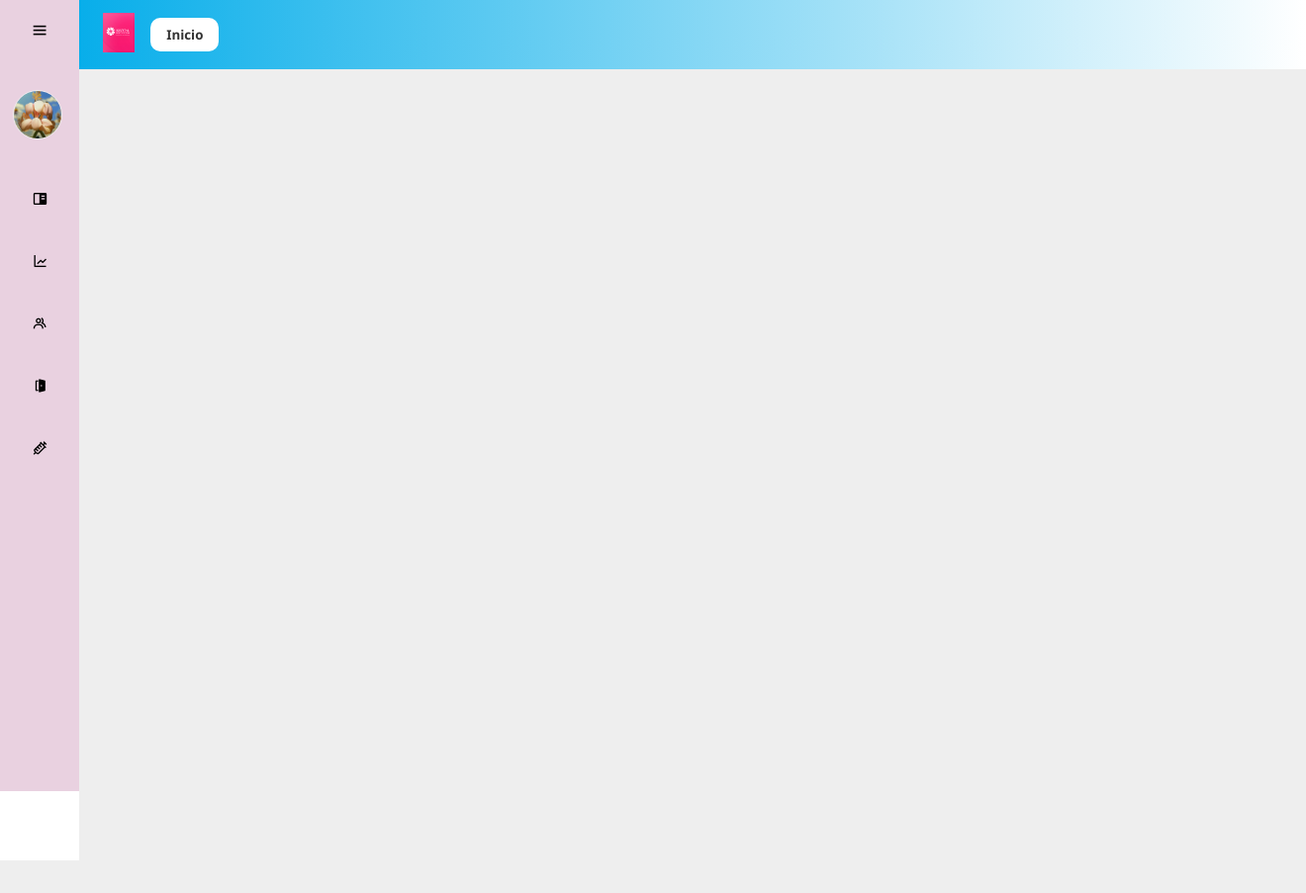
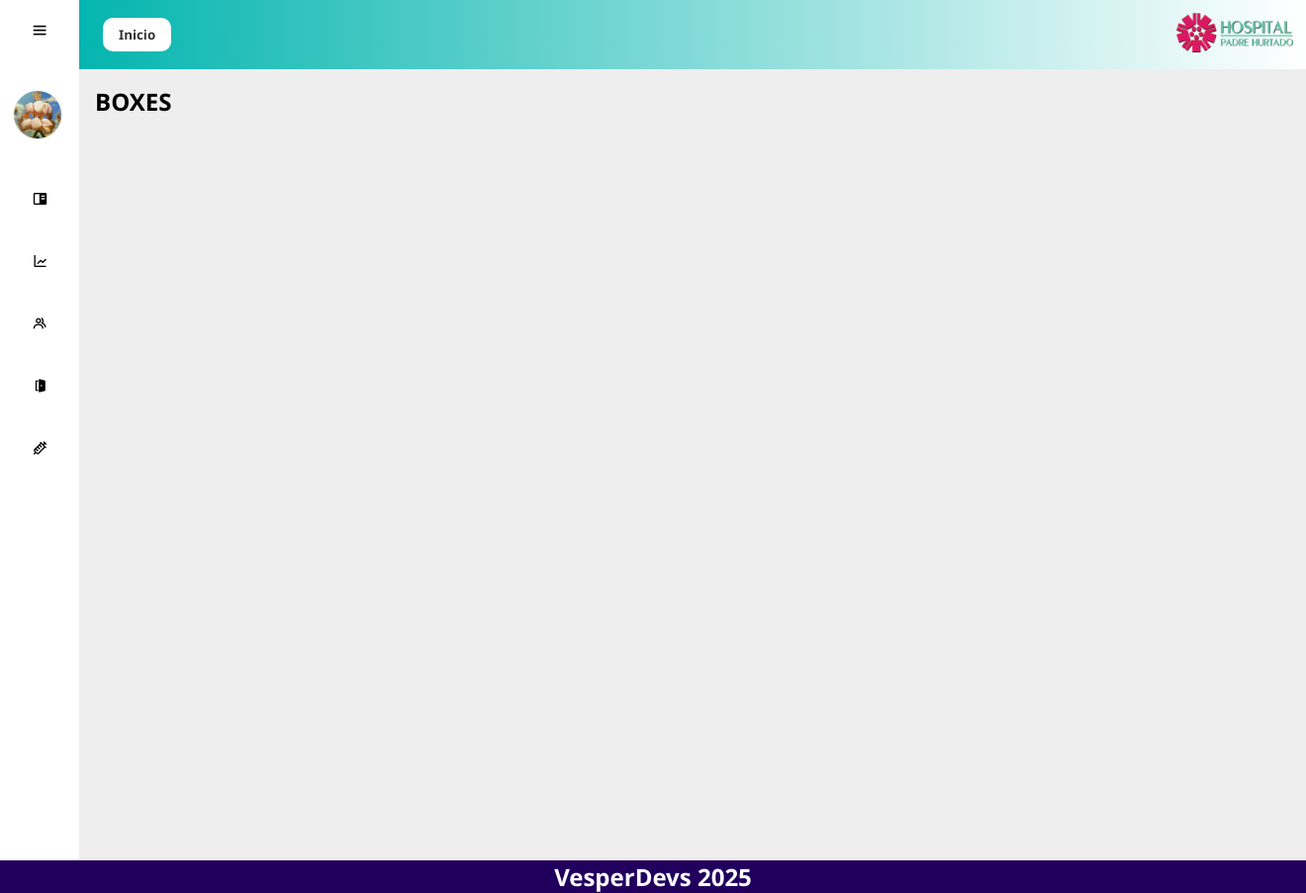
Before and after one commit to Benjasncz2/prueba-aws, a Django app: page /home/ in a window 1320 px wide. Shown: the whole page at 99% size. Before the commit the page ends 870 px from the top, so only its background shows below. Run offline with Django 5.2, Linux system fonts and the light colour scheme; data that the repository does not hold is empty.

Commit message:
Creación footer

```diff
--- a/proyecto/myapp/static/css/estilo.css
+++ b/proyecto/myapp/static/css/estilo.css
@@ -24,7 +24,7 @@
     left: 0;
     height: 100vh;
     width: 80px;
-    background-color: #e9d1e0;
+    background-color: #ffffff;
     padding: .4rem .8rem;
     transition: all 0.5s ease;
 }
@@ -114,7 +114,7 @@
 }
 
 .sidebar ul li a:hover {
-    background-color: #fff;
+    background-color: #b4f1e9;
     color: #12171e;
 }
 
@@ -160,7 +160,7 @@
 
 
 .sidebar ul li:hover .tooltip {
-    opacity: 1;
+    opacity: 0;
 }
 
 .sidebar.active ul li .tooltip {
@@ -197,7 +197,7 @@
 
 .pasillo {
     margin-bottom: 1rem;
-    background: pink;
+    background: #d2e4ed;
     padding: 1rem;
     border-radius: 10px;
   }
@@ -253,7 +253,7 @@
     left: 80px;
     height: 70px;
     width: calc(100% - 80px);
-    background: linear-gradient(to right, #08AEEA, #ffffff); /* desgracio del header */
+    background: linear-gradient(to right,  #05b5af, #ffffff); /* desgracio del header */
     display: flex;
     align-items: center;
     justify-content: space-between;
@@ -277,6 +277,7 @@
 
 .hospital-logo {
     height: 40px;
+    margin-left: 1000px;
 }
 
 .inicio-btn {
@@ -293,3 +294,17 @@
 .inicio-btn:hover {
     background-color: #f0f0f0;
 }
+/*LA VOLAS DEL FOOTER */
+
+.main_footer {
+    background-color: #21005D;
+    position:relative;
+    color: white;
+}
+
+.footer_content {
+    display: flex;
+    align-items: center;     /* centra verticalmente */
+    justify-content: center; /* centra horizontalmente */
+    height: 100%;            /* asegúrate que tenga altura para que el centrado funcione */
+}
--- a/proyecto/myapp/templates/home.html
+++ b/proyecto/myapp/templates/home.html
@@ -66,14 +66,17 @@
 
     <header class="main-header">
         <div class="header-content">
+            <button class="inicio-btn">Inicio</button>
             <div class="logo-box">
-                <img src="{% static 'images/login_image.png' %}" alt="Logo Hospital" class="hospital-logo">
+                <img src="{% static 'images/logo_hospital.png' %}" alt="Logo Hospital" class="hospital-logo">
             </div>
-            <button class="inicio-btn">Inicio</button>
         </div>
     </header>
 
     <div class="main-content">
+        <div class="titulo-content">
+            <h2>BOXES</h2>
+        </div>
         {% for pasillo in pasillos %}
             <div class="pasillo">
                 <div class="pasillo-header" onclick="toggleBoxes(this)">
@@ -96,6 +99,13 @@
             </div>
         {% endfor %}
     </div>
+    <footer>
+        <div class="main_footer">
+            <div class="footer_content">
+                <h2>VesperDevs 2025</h2>
+            </div>
+        </div>
+    </footer>
 </body>
 
 <script>
```
Also changed, not shown: proyecto/myapp/static/images/logo_hospital.png (added).
